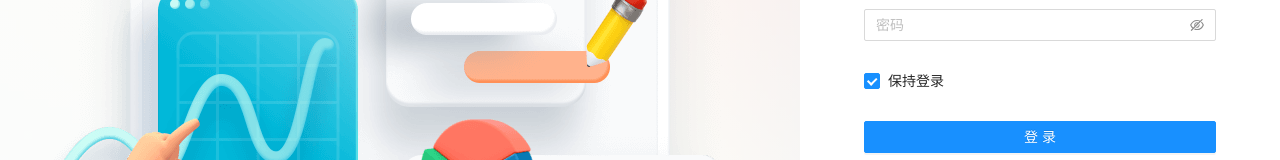
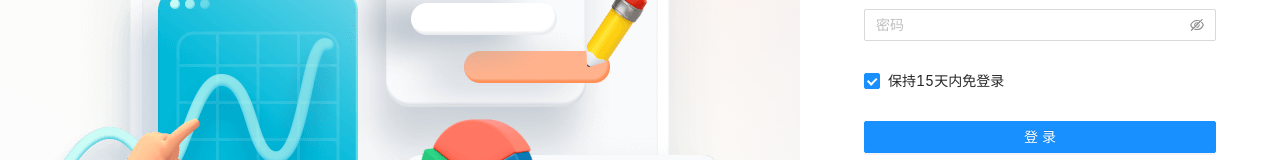
Before and after one commit to boycott96/yeyang-ui, a Vue app: page /login in a window 1280 px wide. Shown: the part 395-555 px from the top of the page. Built offline with nearby package versions, Linux system fonts and the light colour scheme.

Commit message:
feat: 保持登录 -> 保持15天内免登录

```diff
--- a/src/pages/auth/SignIn.vue
+++ b/src/pages/auth/SignIn.vue
@@ -16,7 +16,7 @@
             <a-input-password placeholder="密码" v-model:value="formState.password" />
           </a-form-item>
           <a-form-item name="remember">
-            <a-checkbox v-model:checked="formState.remember">保持登录</a-checkbox>
+            <a-checkbox v-model:checked="formState.remember">保持15天内免登录</a-checkbox>
           </a-form-item>
           <a-form-item>
             <a-button style="width: 100%" type="primary" html-type="submit">登 录</a-button>
@@ -56,12 +56,12 @@ export default {
     const onFinish = (values) => {
       const data = {
         username: values.username,
-        password: md5(values.password)
+        password: md5(values.password),
       }
       login(data).then(res => {
         if (res.code === 200) {
           if (values.remember) {
-            Cookies.set('Authorization', res.data.accessToken, { expires: 7 });
+            Cookies.set('Authorization', res.data.accessToken, { expires: 15 });
           } else {
             Cookies.remove('Authorization');
           }
```
